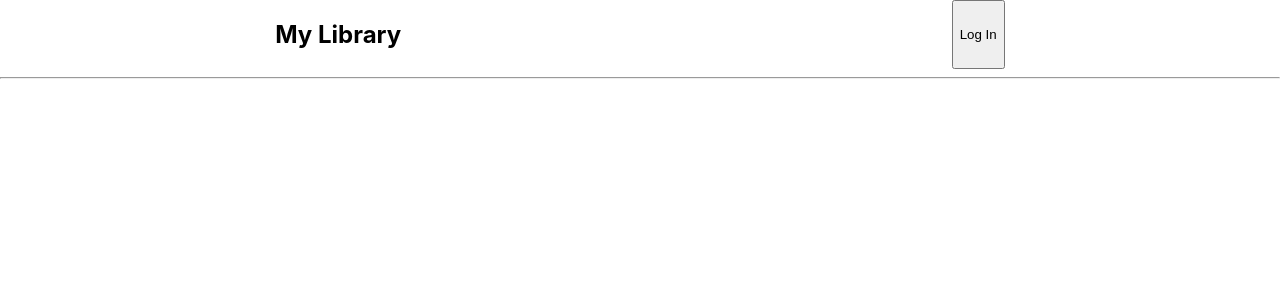
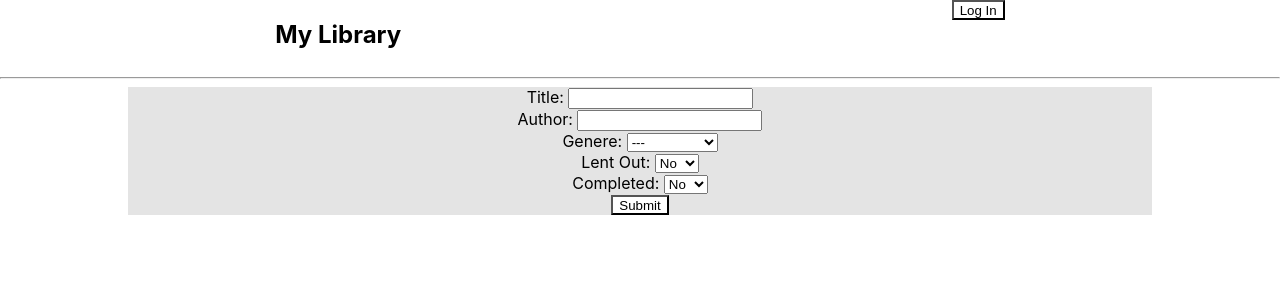
Before and after one commit to Joshua-Odell/library-client, a React (Create React App) app: page /newbook in a window 1280 px wide. Shown: the top 300 px of the page. Built offline with nearby package versions, Linux system fonts and the light colour scheme; the HTML template or start-up script is replaced by a standard one.

Commit message:
Added functionality to book entry
StateUpdate, ConversionToBool
comments
layed out later design

```diff
--- a/src/App.css
+++ b/src/App.css
@@ -1,7 +1,30 @@
+body {
+	background: white;
+	text-align: center;
+}
+
 .container {
 	display: flex;
 	flex-direction: column;
 	text-align: center;
+}
+.content {
+	display: inline-block;
+	text-align: left;
+}
+
+.button {
+	height: 20px;
+	background-color: white;
+}
+
+ul {
+	list-style: none;
+}
+
+.form {
+	display: flex;
+	flex-direction: column;
 }
 
 @media screen and (min-width: 200px) {
@@ -9,4 +32,11 @@
 		flex-direction: row;
 		justify-content: space-around;
 	}
+
+	main {
+		margin: 0 auto;
+		width: 80%;
+		align-content: center;
+		background-color: rgb(228, 228, 228);
+	}
 }
--- a/src/App.js
+++ b/src/App.js
@@ -5,12 +5,16 @@ import BookDetails from './BookDetails/BookDetails';
 import BookEntry from './BookEntry/BookEntry';
 import './App.css';
 
+// TODO:
+// Make the My Library Icon a link to the homepage
+// Add in auth0 authentication
+
 function App() {
 	return (
 		<body>
 			<nav className="container">
 				<h1 className="item">My Library</h1>
-				<button className="item" type="button">
+				<button className="item button" type="button">
 					Log In
 				</button>
 			</nav>
--- a/src/BookDetails/BookDetails.js
+++ b/src/BookDetails/BookDetails.js
@@ -4,9 +4,9 @@ import React, { Component } from 'react';
 export default class BookDetails extends Component {
 	state = {
 		wish: false,
-		title: '',
-		author: '',
-		genere: '',
+		title: 'TITLE',
+		author: 'AUTHOR',
+		genere: 'ACTION',
 		lent: false,
 		completed: false,
 	};
@@ -15,24 +15,36 @@ export default class BookDetails extends Component {
 		if (this.state.wish) {
 			return (
 				<div>
-					<div id="Title">Title: </div>
-					<div id="Author">Author: </div>
-					<div id="Genere">Genere: </div>
+					<div id="Title">Title: {this.state.title} </div>
+					<div id="Author">Author: {this.state.author} </div>
+					<div id="Genere">Genere: {this.state.genere} </div>
 				</div>
 			);
 		} else {
 			return (
 				<div>
-					<div id="Title">Title: </div>
-					<div id="Author">Author: </div>
-					<div id="Genere">Genere: </div>
-					<div id="Lent">Lent Out: </div>
-					<div id="Completed">Completed: </div>
+					<div id="Title">Title: {this.state.title} </div>
+					<div id="Author">Author: {this.state.author} </div>
+					<div id="Genere">Genere: {this.state.genere} </div>
+					<div id="Lent">Lent Out: {this.BoolConversion(this.state.lent)} </div>
+					<div id="Completed">
+						Completed: {this.BoolConversion(this.state.completed)}{' '}
+					</div>
 				</div>
 			);
 		}
 	};
+
+	// I prefer a yes or no for user interaction
+	BoolConversion = (bool) => {
+		if (bool) {
+			return 'Yes';
+		} else {
+			return 'No';
+		}
+	};
+
 	render() {
-		return <div>{this.Display}</div>;
+		return <this.Display />;
 	}
 }
--- a/src/BookEntry/BookEntry.js
+++ b/src/BookEntry/BookEntry.js
@@ -2,48 +2,149 @@ import React, { Component } from 'react';
 
 //This component should return a form with entry information and take a single prop that determines if the book is entered into the normal or the wish list.
 export default class BookEntry extends Component {
-	state = {
-		wish: false,
+	constructor(props) {
+		super(props);
+		this.state = {
+			wish: this.props.wish,
 			title: '',
 			author: '',
 			genere: '',
 			lent: false,
 			completed: false,
 		};
+	}
+
+	// A general purpose state updater
+	StateUpdate = (property) => {
+		return (event) => {
+			const {
+				target: { value },
+			} = event;
+			this.setState({ [property]: value });
+		};
+	};
+
+	// This converts the string returned from the list to a boolean for ease of use on the server side
+	ConversionToBool = (property) => {
+		if (this.state.property === 'true') {
+			this.setState({ [property]: true });
+		} else if (this.state.property === 'false') {
+			this.setState({ [property]: false });
+		}
+	};
+
+	HandleSubmit = (event) => {
+		event.preventDefault();
+		this.ConversionToBool('lent');
+		this.ConversionToBool('completed');
+		// will make a fetch POST request to the server
+	};
 
 	Display = () => {
-		console.log(this.state.wish);
 		if (this.state.wish) {
 			return (
 				<form>
+					<div>
 						<label htmlFor="Title">Title: </label>
-					<input type="text" id="Title" />
+						<input
+							type="text"
+							id="Title"
+							onChange={this.StateUpdate('title')}
+						/>
+					</div>
+					<div>
 						<label htmlFor="Author">Author: </label>
-					<input type="text" id="Author" />
+						<input
+							type="text"
+							id="Author"
+							onChange={this.StateUpdate('author')}
+						/>
+					</div>
+					<div>
 						<label htmlFor="Genere">Genere: </label>
-					{/* Drop down list of Genere Options */}
-					<button type="submit">Submit</button>
+						<select
+							id="Genere"
+							name="Genere"
+							onChange={this.StateUpdate('genere')}
+						>
+							<option value="---">---</option>
+							<option value="Mystery">Mystery</option>
+							<option value="Biography">Biography</option>
+							<option value="Non-Fiction">Non-Fiction</option>
+							<option value="Reference">Reference</option>
+							<option value="Fiction">Fiction</option>
+							<option value="Textbook">Textbook</option>
+							<option value="Political">Political</option>
+						</select>
+					</div>
+					<button class="button" type="submit" onClick={this.HandleSubmit}>
+						Submit
+					</button>
 				</form>
 			);
 		} else {
 			return (
 				<form>
+					<div>
 						<label htmlFor="Title">Title: </label>
-					<input type="text" id="Title" />
+						<input
+							type="text"
+							id="Title"
+							onChange={this.StateUpdate('title')}
+						/>
+					</div>
+					<div>
 						<label htmlFor="Author">Author: </label>
-					<input type="text" id="Author" />
+						<input
+							type="text"
+							id="Author"
+							onChange={this.StateUpdate('author')}
+						/>
+					</div>
+					<div>
 						<label htmlFor="Genere">Genere: </label>
-					{/* Drop down list of Genere Options */}
+						<select
+							id="Genere"
+							name="Genere"
+							onChange={this.StateUpdate('genere')}
+						>
+							<option value="---">---</option>
+							<option value="Mystery">Mystery</option>
+							<option value="Biography">Biography</option>
+							<option value="Non-Fiction">Non-Fiction</option>
+							<option value="Reference">Reference</option>
+							<option value="Fiction">Fiction</option>
+							<option value="Textbook">Textbook</option>
+							<option value="Political">Political</option>
+						</select>
+					</div>
+					<div>
 						<label htmlFor="Lent">Lent Out: </label>
-					{/* Check Box */}
+						<select id="Lent" name="Lent" onChange={this.StateUpdate('lent')}>
+							<option value="false">No</option>
+							<option value="true">Yes</option>
+						</select>
+					</div>
+					<div>
 						<label htmlFor="Completed">Completed: </label>
-					{/* Check Box */}
-					<button type="submit">Submit</button>
+						<select
+							id="Completed"
+							name="Completed"
+							onChange={this.StateUpdate('completed')}
+						>
+							<option value="false">No</option>
+							<option value="true">Yes</option>
+						</select>
+					</div>
+					<button class="button" type="submit" onClick={this.HandleSubmit}>
+						Submit
+					</button>
 				</form>
 			);
 		}
 	};
+
 	render() {
-		return <div>{this.Display}</div>;
+		return <this.Display />;
 	}
 }
--- a/src/HomePage/HomePage.js
+++ b/src/HomePage/HomePage.js
@@ -1,4 +1,5 @@
 import React, { Component } from 'react';
+import BookEntry from '../BookEntry/BookEntry';
 
 export default class HomePage extends Component {
 	state = {
@@ -8,6 +9,10 @@ export default class HomePage extends Component {
 		libraryWishList: [],
 	};
 
+	// This takes the returned fetchGet request list and converts it to a li format
+	// TODO:
+	// Redirect to /book/:id page when clicked on
+	// change the title to grow when hovered over to indicate that it is a link and change the pointer on hover
 	ListConverter = (list) => {
 		if (!list.length) {
 			return 'There are no books in your library';
@@ -22,30 +27,43 @@ export default class HomePage extends Component {
 		return <ul>{listItems}</ul>;
 	};
 
+	AddButton = (wish) => {
+		// Redirects to /newbook and calls BookEntry with a boolean prop depending on if
+		// the item is from the regular library or the wish list
+	};
+
 	render() {
 		return (
 			<div htmlFor="HomePage">
 				<div htmlFor="LibraryList">
 					<div htmlFor="LibraryListHeader" className="container">
 						<h2 className="item">Books in your library</h2>
-						<button className="item" type="button">
+						<button
+							className="item button"
+							type="button"
+							onClick={this.AddButton(false)}
+						>
 							+
 						</button>
 					</div>
 					<hr />
-					<div htmlFor="LibraryListItems">
+					<div htmlFor="LibraryListItems" className="content">
 						{this.ListConverter(this.state.libraryList)}
 					</div>
 				</div>
 				<div htmlFor="WishList">
 					<div htmlFor="WishListHeader" className="container">
 						<h2 className="item">Books in your Wish List</h2>
-						<button type="button" className="item">
+						<button
+							type="button"
+							className="item button"
+							onClick={this.AddButton(true)}
+						>
 							+
 						</button>
 					</div>
 					<hr />
-					<div htmlFor="WishListItems">
+					<div htmlFor="WishListItems" className="content">
 						{this.ListConverter(this.state.libraryWishList)}
 					</div>
 				</div>
```
Lines whose indentation alone changed are shown as unchanged.
